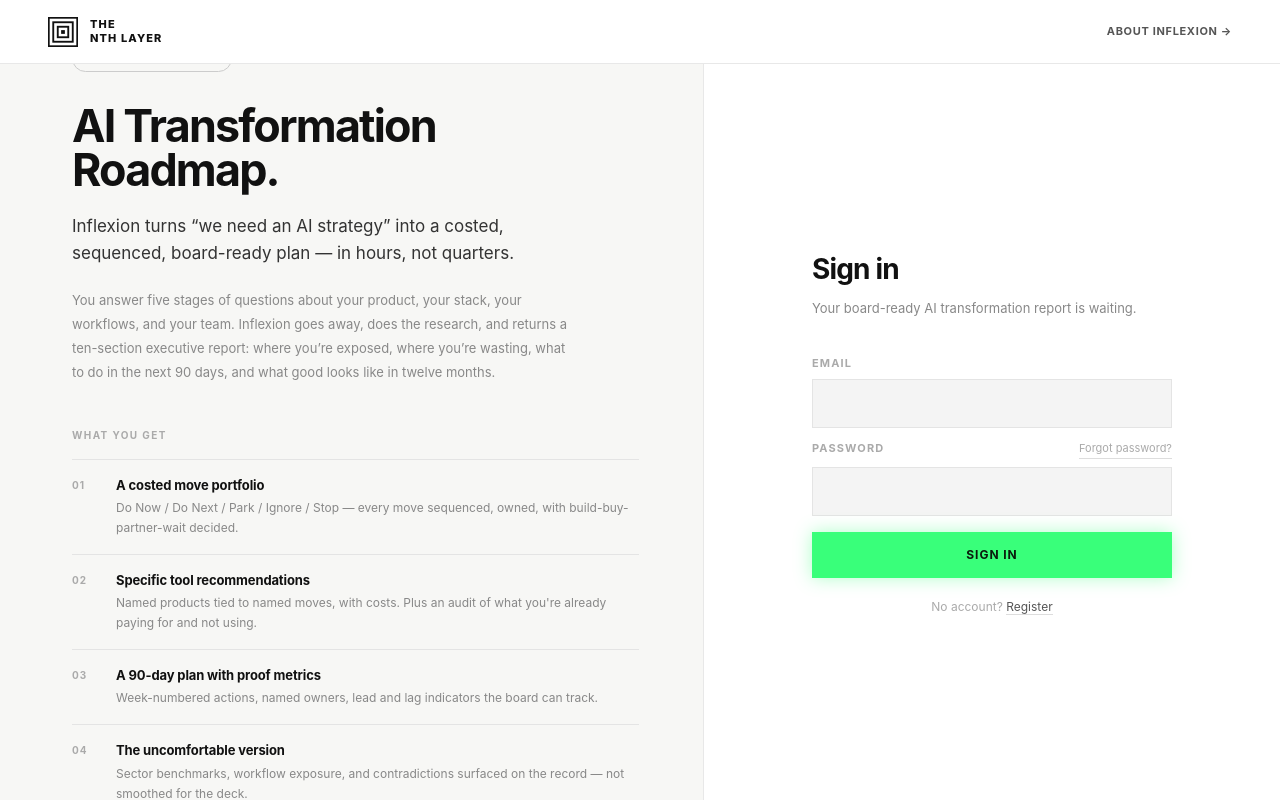
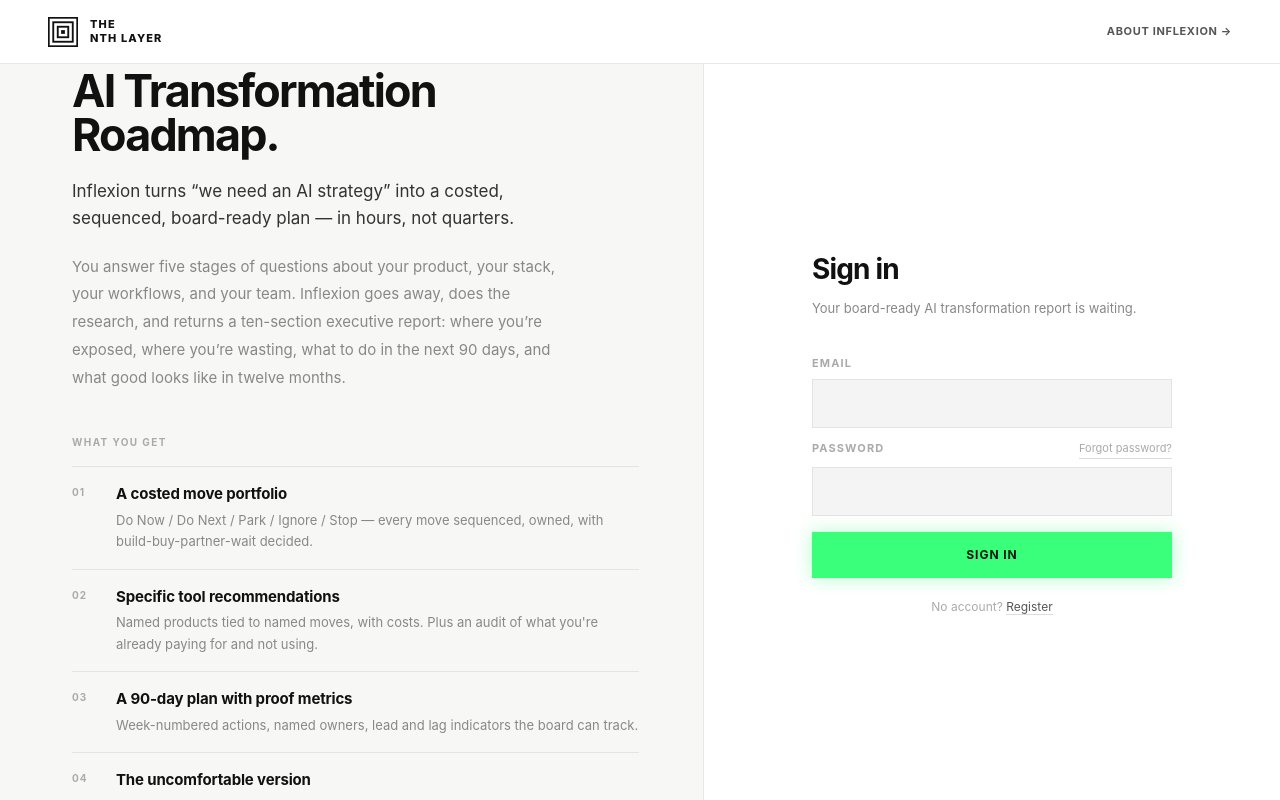
Before and after one commit to mathewdewstowe/openclaw, a Next.js app in the folder nthlayer-portal/: page /login in a window 1280 px wide. Built offline with nearby package versions, Linux system fonts and the light colour scheme.

Commit message:
Increase body and deliverables text size on login page
Co-Authored-By: Claude Sonnet 4.6 <noreply@anthropic.com>

```diff
--- a/nthlayer-portal/src/app/login/page.tsx
+++ b/nthlayer-portal/src/app/login/page.tsx
@@ -242,7 +242,7 @@ export default function LoginPage() {
           </p>
 
           {/* Body */}
-          <p style={{ fontSize: 13, color: "#888", lineHeight: 1.85, maxWidth: 500, marginBottom: 44 }}>
+          <p style={{ fontSize: 15, color: "#888", lineHeight: 1.85, maxWidth: 500, marginBottom: 44 }}>
             You answer five stages of questions about your product, your stack, your workflows, and your team. Inflexion goes away, does the research, and returns a ten-section executive report: where you&rsquo;re exposed, where you&rsquo;re wasting, what to do in the next 90 days, and what good looks like in twelve months.
           </p>
 
@@ -255,8 +255,8 @@ export default function LoginPage() {
               <div key={d.n} style={{ borderTop: "1px solid #e4e4e4", padding: "16px 0", display: "grid", gridTemplateColumns: "32px 1fr", gap: 12 }}>
                 <span style={{ fontSize: 10, fontWeight: 700, letterSpacing: "0.1em", color: "#aaa", paddingTop: 2 }}>{d.n}</span>
                 <div>
-                  <span style={{ display: "block", fontSize: 13, fontWeight: 700, color: "#111", marginBottom: 3, letterSpacing: "-0.01em" }}>{d.title}</span>
-                  <span style={{ display: "block", fontSize: 12, color: "#888", lineHeight: 1.65 }}>{d.body}</span>
+                  <span style={{ display: "block", fontSize: 15, fontWeight: 700, color: "#111", marginBottom: 4, letterSpacing: "-0.01em" }}>{d.title}</span>
+                  <span style={{ display: "block", fontSize: 13, color: "#888", lineHeight: 1.65 }}>{d.body}</span>
                 </div>
               </div>
             ))}
```
